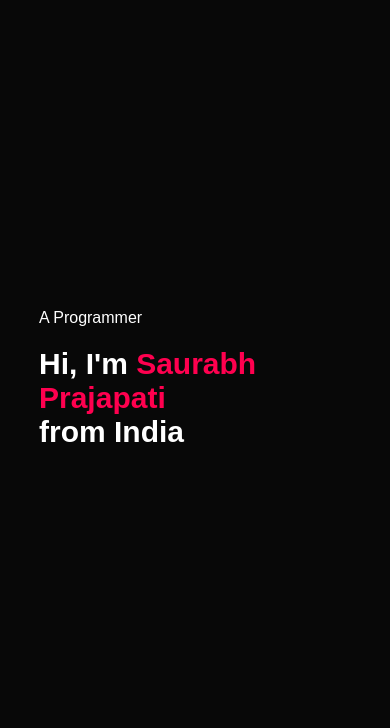
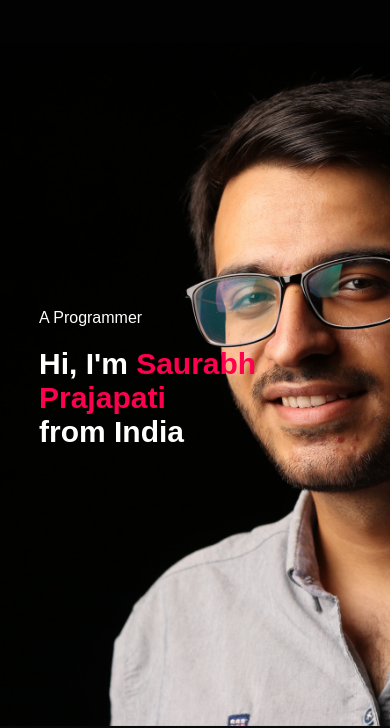
Before and after one commit to imsaurabh04/personal-portfolio-website-template, a plain HTML site: page index.html in a window 390 px wide. Shown: the part 118-846 px from the top of the page. Drawn offline with nearby package versions, Linux system fonts and the light colour scheme; the site is published under a folder, as on GitHub Pages, so addresses that start at the root find nothing.

Commit message:
final commit

```diff
--- a/styles.css
+++ b/styles.css
@@ -363,7 +363,7 @@ nav .bi {
 
 @media only screen and (max-width: 600px) {
     #header {
-        background-image: url(/images/phone-background.png);
+        background-image: url(images/phone-background.png);
     }
 
     .header-text {
```
